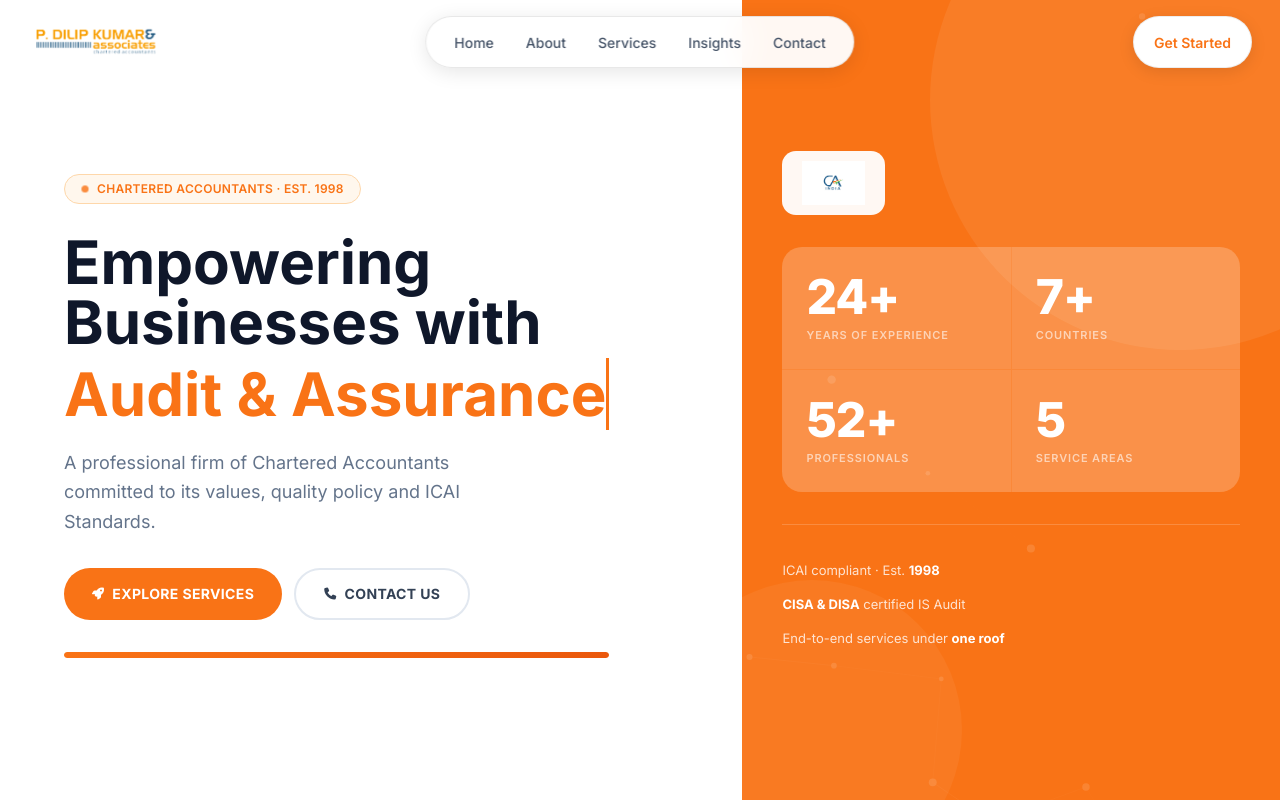
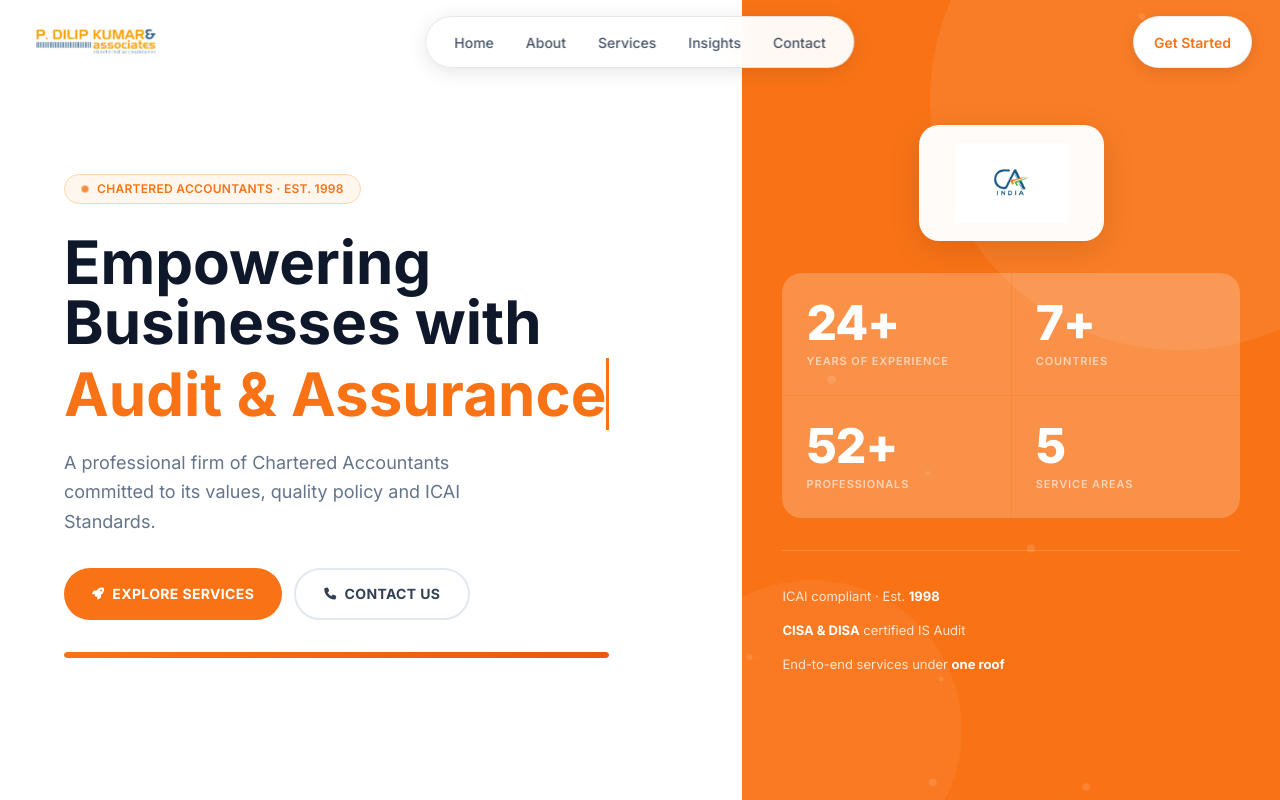
Before and after one commit to neevjain-eve/PDKA-, a website: page index.html in a window 1280 px wide. Shown: the top 800 px of the page. Drawn offline with nearby package versions, Linux system fonts and the light colour scheme.

Commit message:
CA logo: bigger, centred above stats grid

```diff
--- a/index.html
+++ b/index.html
@@ -207,9 +207,11 @@
 
             <div style="position:relative;z-index:2;width:100%;padding:3rem 2.5rem;display:flex;flex-direction:column;justify-content:center;gap:2rem;min-height:100%;">
 
-                <!-- CA India Logo — actual image, white bg pill -->
-                <div style="display:inline-flex;align-items:center;background:rgba(255,255,255,0.95);border-radius:14px;padding:10px 20px;width:fit-content;">
-                    <img src="ca-india-logo.jpg" alt="CA India" style="height:44px;width:auto;object-fit:contain;">
+                <!-- CA India Logo — centred, large, above stats -->
+                <div style="display:flex;justify-content:center;width:100%;">
+                    <div style="background:rgba(255,255,255,0.97);border-radius:20px;padding:18px 36px;display:flex;align-items:center;justify-content:center;box-shadow:0 8px 32px rgba(0,0,0,0.12);">
+                        <img src="ca-india-logo.jpg" alt="CA India" style="height:80px;width:auto;object-fit:contain;">
+                    </div>
                 </div>
 
                 <!-- 2x2 Stats grid — animated -->
```
